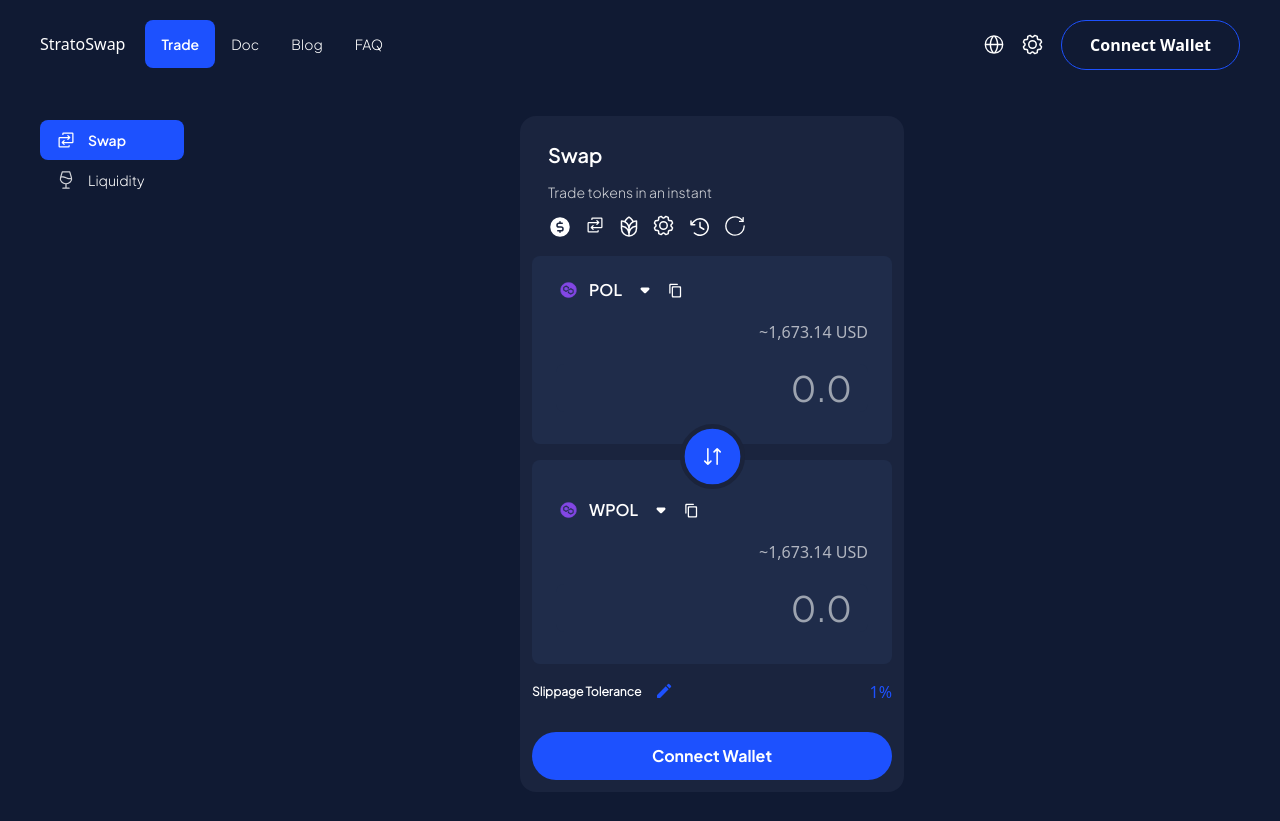
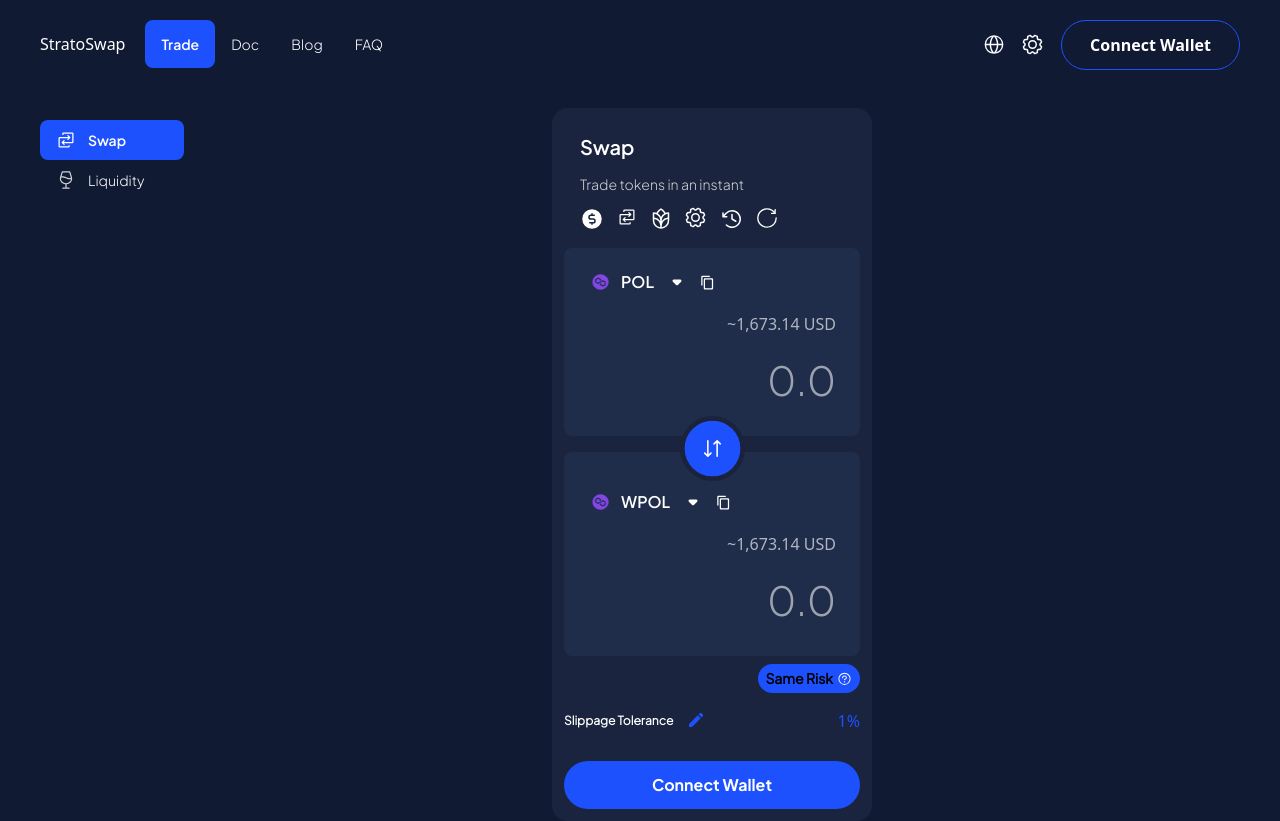
Before and after one commit to tyler0929/strato, a Next.js app: page /Swap in a window 1280 px wide. Before the commit the page ends 800 px from the top, so only its background shows below. Built offline with nearby package versions, Linux system fonts and the light colour scheme.

Commit message:
handle swap page issues

```diff
--- a/app/Swap/page.tsx
+++ b/app/Swap/page.tsx
@@ -1,29 +1,31 @@
-"use client"
+"use client";
 import ConnectWallet from "@/components/connectWallet/connectWallet";
 import { useSwapContext } from "@/components/context/SwapContext";
-import { SwapCircle } from "@/components/icons";
+import { SwapCircle, TooltipIcon } from "@/components/icons";
 import SelectToken from "@/components/selectToken/SelectToken";
 import SettingComponent from "@/components/setting/setting";
 import SideBarSwapPage from "@/components/Swap/SideBar";
 import SwapLinks from "@/components/Swap/SwapLinks";
+import Tooltip from "@/components/Tooltip/Tooltip";
 import { Text_14_400, Text_20_600 } from "@/components/typography/Typography";
 
 const SwapPage: React.FC = () => {
-    const {inputCurrency , setInputCurrency , outputCurrency , setOutputCurrency} = useSwapContext()
+  const { inputCurrency, setInputCurrency, outputCurrency, setOutputCurrency } =
+    useSwapContext();
 
-    const handleSwapInputOutput = () => {
-        const input = inputCurrency
-        const output = outputCurrency
-        setInputCurrency(output)
-        setOutputCurrency(input)
-    }
+  const handleSwapInputOutput = () => {
+    const input = inputCurrency;
+    const output = outputCurrency;
+    setInputCurrency(output);
+    setOutputCurrency(input);
+  };
   return (
     <div className="section-swap-page max_width_app flex">
       <div>
         <SideBarSwapPage />
       </div>
-      <div className="flex-1 pt-5">
-        <div className="max-w-96 bg-black-light1 mx-auto pt-6 pb-3 px-3 rounded-2xl">
+      <div className="flex-1 pt-3">
+        <div className="max-w-80 bg-black-light1 mx-auto pt-6 pb-3 px-3 rounded-2xl ">
           <div className="grid px-4 gap-3">
             <Text_20_600 text="Swap" />
             <Text_14_400
@@ -39,14 +41,17 @@ const SwapPage: React.FC = () => {
             </div>
             <input
               placeholder="0.0"
-              className="bg-black-light2 text-end mb-4 rounded-lg font-[500] font-PRegular text-white text-[35px] h-12 outline-0 px-4 w-full border-none"
+              className="bg-black-light2 text-end mb-4 rounded-lg font-[500] font-PLight text-[#f4eeff] text-[40px] h-12 outline-0 w-full border-none"
             />
           </div>
-          <div className="bg-black-light2 px-6 py-4 pt-10 mt-4 rounded-lg relative">
-            <div  className="absolute -top-9 flex justify-center w-full left-0 " >
-              <div onClick={handleSwapInputOutput} className="w-fit h-fit  hover:opacity-65 cursor-pointer transition-all duration-200 ease-linear">
 
-              <SwapCircle width={"65px"} />
+          <div className="bg-black-light2 px-6 py-4 pt-10 grid mt-4 rounded-lg  relative  z-[0]">
+            <div className="absolute -top-9 grid justify-center w-full left-0 ">
+              <div
+                onClick={handleSwapInputOutput}
+                className=" w-fit h-fit z-0  hover:opacity-65 cursor-pointer transition-all duration-200 ease-linear"
+              >
+                <SwapCircle width={"65px"} />
               </div>
             </div>
             <SelectToken baseComponent="outputCurrency" />
@@ -55,15 +60,22 @@ const SwapPage: React.FC = () => {
             </div>
             <input
               placeholder="0.0"
-              className="bg-black-light2 text-end mb-4 rounded-lg font-[500] font-PRegular text-white text-[35px] h-12 outline-0 px-4 w-full border-none"
+              className="bg-black-light2 text-end mb-4 rounded-lg font-[500] font-PLight text-[#f4eeff] text-[40px] h-12 outline-0  w-full border-none"
             />
+          </div>
+          <div className="flex justify-end mt-2">
+            <Tooltip content="Although no obvious risk is found in the address, it is not guaranteed that there is 100% no risk for the address as the project can still fail or the token price can go down under natural market forces.">
+              <button className="flex  items-center bg-primary-main font-[600] text-[14px] font-PRegular gap-1 py-1 px-2 rounded-full">
+                Same Risk <TooltipIcon width="15px" />
+              </button>
+            </Tooltip>
           </div>
           <div className="py-4">
             <SettingComponent baseComponent="SwapSetting" />
           </div>
-        <div className="grid mt-3 ">
+          <div className="grid mt-3 ">
             <ConnectWallet />
-        </div>
+          </div>
         </div>
       </div>
     </div>
--- a/app/globals.css
+++ b/app/globals.css
@@ -37,3 +37,20 @@
   max-width: 1800px;
   margin: auto;
 }
+
+
+/* Reset stacking context issues */
+* {
+  z-index: auto;
+  position: static;
+}
+
+/* Explicitly set modal styles */
+.modal-backdrop {
+  z-index: 9999 !important;
+  position: fixed !important;
+}
+
+.modal-content {
+  z-index: 10000 !important;
+}
--- a/app/layout.tsx
+++ b/app/layout.tsx
@@ -23,7 +23,6 @@ export default function RootLayout({
         </div>
         <div className="section-content max_width_app pt-24 px-10">
           <SwapProvider>
-
           {children}
           </SwapProvider>
           </div>
--- a/components/Swap/SwapLinks.tsx
+++ b/components/Swap/SwapLinks.tsx
@@ -1,6 +1,14 @@
 import Link from "next/link";
 import { ReactNode } from "react";
-import { CircleArrow, DolarIcon, FarmIcon, HistoryTransictionIcon, SettingIcon, SwapIcon } from "../icons";
+import {
+  CircleArrow,
+  DolarIcon,
+  FarmIcon,
+  HistoryTransictionIcon,
+  SettingIcon,
+  SwapIcon,
+} from "../icons";
+import SettingComponent from "../setting/setting";
 
 type RouterData = {
   Icon: ReactNode;
@@ -21,7 +29,7 @@ const RouteData: RouterData[] = [
     link: "#idTwo",
   },
   {
-    Icon: <SettingIcon />,
+    Icon: <SettingComponent baseComponent="HeaderSetting" />,
     link: "#idThree",
   },
   {
@@ -36,11 +44,29 @@ const RouteData: RouterData[] = [
 const SwapLinks = () => {
   return (
     <div className="flex gap-3">
-      {RouteData?.map((item) => (
-        <Link href={item?.link} key={item?.link} className="text-white hover:opacity-65 transition-all duration-200 ease-linear">
+      <div className="text-white  transition-all duration-200 ease-linear">
+        <DolarIcon />
+      </div>
+      <div className="text-white hover:opacity-65 transition-all duration-200 ease-linear">
+        <SwapIcon />
+      </div>
+      <div className="text-white hover:opacity-65 transition-all duration-200 ease-linear">
+        <FarmIcon />
+      </div>
+      <div className="text-white  transition-all duration-200 ease-linear">
+        <SettingComponent baseComponent="HeaderSetting" />
+      </div>
+      <div className="text-white hover:opacity-65 transition-all duration-200 ease-linear">
+        <HistoryTransictionIcon />
+      </div>
+      <div className="text-white hover:opacity-65 transition-all duration-200 ease-linear">
+        <CircleArrow width={"22px"} />
+      </div>
+      {/* {RouteData?.map((item) => (
+        <Link href={item?.link} key={item?.link}>
           {item?.Icon}
         </Link>
-      ))}
+      ))} */}
     </div>
   );
 };
--- a/components/Tooltip/Tooltip.tsx
+++ b/components/Tooltip/Tooltip.tsx
@@ -4,10 +4,11 @@ import { TooltipIcon } from "../icons";
 interface TooltipProps {
   content: string;
   position?: "top" | "bottom" | "left" | "right"; // Optional position prop
-  width?:string
+  width?:string,
+  children?:ReactNode
 }
 
-const Tooltip: React.FC<TooltipProps> = ({ content, position , width= "w-80" }) => {
+const Tooltip: React.FC<TooltipProps> = ({ content, position , width= "w-80" , children }) => {
   const [calculatedPosition, setCalculatedPosition] = useState("top");
   const [isVisible, setIsVisible] = useState(false);
   const tooltipRef = useRef<HTMLDivElement>(null);
@@ -76,7 +77,7 @@ const Tooltip: React.FC<TooltipProps> = ({ content, position , width= "w-80" })
 
       {/* Tooltip Trigger */}
       <div className="hover:opacity-65 cursor-pointer transition-all duration-200 ease-linear">
-        <TooltipIcon width="15px" />
+        {children || <TooltipIcon width="15px" />}
       </div>
     </div>
   );
--- a/components/connectWallet/connectWallet.tsx
+++ b/components/connectWallet/connectWallet.tsx
@@ -22,9 +22,10 @@ const ConnectWallet = () => {
         title="Connect Wallet"
         isOpen={isOpen}
         onOpen={handleOpenModal}
+        styleHeader="!px-14"
       >
-        <div>
-          <p className="font-[400] font-PLight text-[14px] text-white opacity-65 pt-6 pb-8">
+        <div className="px-7">
+          <p className="font-[400] font-PLight text-[14px] text-white opacity-65 pt-2 pb-5">
             Start by connecting with one of the wallets below. Be sure to store
             your private keys or seed phrase securely. Never share them with
             anyone.
--- a/components/setting/button.tsx
+++ b/components/setting/button.tsx
@@ -11,7 +11,7 @@ const SettingButton: React.FC<IPropsButton> = ({ text, onClick, selected }) => {
       id={text}
       className={`${
         selected === text ? " bg-primary-main" : "bg-black-light2"
-      } text-white font-PBold  font-[600] text-[16px] rounded-lg px-5 py-2 cursor-pointer hover:opacity-65 transition-all duration-200 ease-linear`}
+      } text-white font-PBold  font-[600] text-[16px] rounded-lg px-[1.39rem] py-2 cursor-pointer hover:opacity-65 transition-all duration-200 ease-linear`}
     >
       {text}
     </button>
--- a/components/setting/setting.tsx
+++ b/components/setting/setting.tsx
@@ -1,6 +1,6 @@
 "use client";
 import { useState } from "react";
-import { EditIcon } from "../icons";
+import { EditIcon, SettingIcon } from "../icons";
 import ModalComponent from "../modal/Modal";
 import { Text_16_400, Text_16_600 } from "../typography/Typography";
 import Tooltip from "../Tooltip/Tooltip";
@@ -42,7 +42,14 @@ const SettingComponent: React.FC<IPropsSetting> = ({
           <p className="text-primary-main ">1%</p>
         </div>
       )}
-
+      {baseComponent === "HeaderSetting" && (
+        <div
+          onClick={handleOpenModal}
+          className="cursor-pointer hover:opacity-65 transition-all duration-200 ease-linear "
+        >
+          <SettingIcon />
+        </div>
+      )}
       <ModalComponent
         title="Settings"
         isOpen={isOpen}
@@ -51,7 +58,7 @@ const SettingComponent: React.FC<IPropsSetting> = ({
         width="max-w-xl"
         Footer={<CustomizeRouting />}
       >
-        <div>
+        <div className="py-7 ">
           <Text_16_600 text="Swaps & Liquidity" />
           <div className="flex items-center gap-2">
             <Text_16_400
--- a/components/setting/settingSwitch.tsx
+++ b/components/setting/settingSwitch.tsx
@@ -20,7 +20,7 @@ const SettingSwitch: React.FC<SwitchProps> = ({
 
 }) => {
   return (
-    <div className="flex justify-between items-center">
+    <div className="flex justify-between items-center opacity-70">
       <div className="flex items-center gap-2">
         <Text_14_600 text={text} />
         <Tooltip content={tooltipText} position="top" />
```
Also changed, not shown: components/header/WebHeader.tsx (+68 -22 lines), components/modal/Modal.tsx (+7 -5 lines), components/selectToken/SelectToken.tsx (+9 -5 lines).
